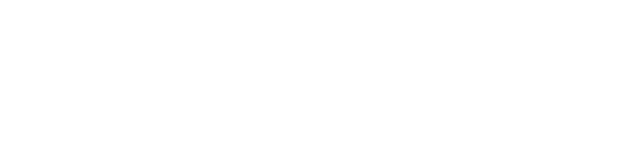
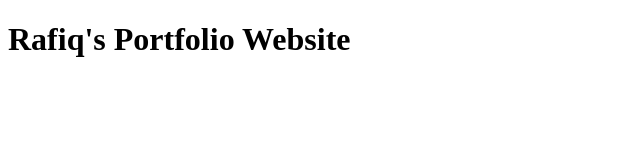
Before and after one commit to rafiqlightwala/portfolio-website, a plain HTML site: page index.html in a window 1280 px wide. Shown: the whole page, without its empty margins (0-640 px from the left). Drawn offline with Linux system fonts and the light colour scheme.

Commit message:
Added title

```diff
--- a/index.html
+++ b/index.html
@@ -6,6 +6,6 @@
     <title>Rafiq's Portfolio Website</title>
 </head>
 <body>
-
+    <h1>Rafiq's Portfolio Website</h1>
 </body>
 </html>
```
